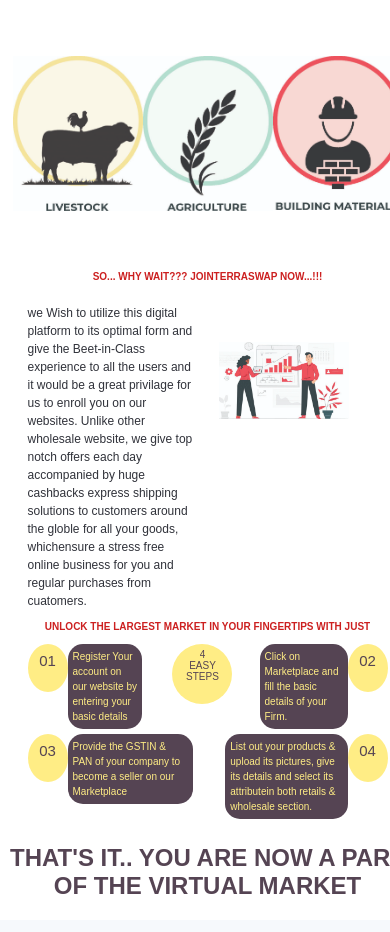
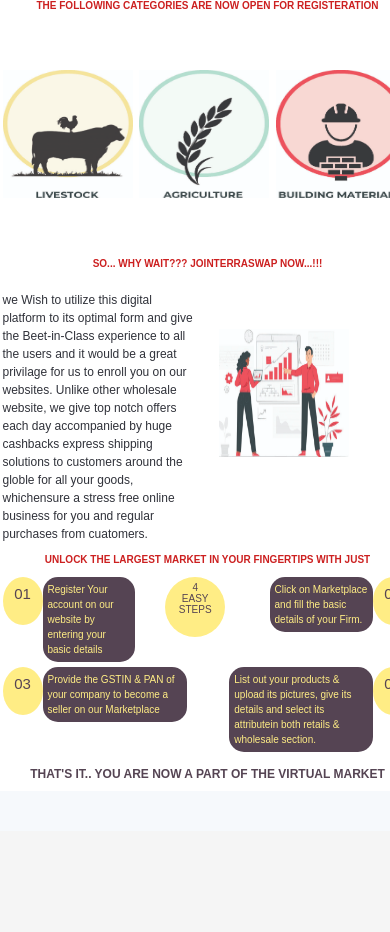
Before and after one commit to terraswapemail/terraswapemail.github.io, a plain HTML site: page index.html in a window 390 px wide. Shown: the part 733-1665 px from the top of the page. After the commit the page ends 1564 px from the top, so only its background shows below. Drawn offline with Linux system fonts and the light colour scheme.

Commit message:
Add files via upload

```diff
--- a/index.html
+++ b/index.html
@@ -10,18 +10,12 @@
     <meta name="viewport" content="width=device-width, initial-scale=1.0" />
     <style type="text/css">
     :root {
-        --quicksand: "Quicksand", sans-serif;
-        --raleway: "Raleway", sans-serif;
+
         --primary-color: #cc2020;
         --ambient-color: #f8694a;
         --accent-color: #30323a;
         --cool-color: #156064;
-        font-size: 16px;
-        --p-1: 10px;
-        --p-2: 20px;
-        --p-3: 30px;
-        --p-5: 50px;
-        --p-10: 100px;
+
     }
 
     body {
@@ -141,7 +135,8 @@
     h5 {
         font-size: 8px;
     }
-.step_first{
+
+    .step_first {
         background-color: #554453;
         border-radius: 15px;
         width: 190px;
@@ -151,10 +146,10 @@
         margin: .5rem;
     }
 
-.center_circle{
-	width:100px;
-	height:100px;
-	background-color:#ffed85;
+    .center_circle {
+        width: 100px;
+        height: 100px;
+        background-color: #ffed85;
         color: #554453;
         border-radius: 50%;
         text-align: center;
@@ -162,7 +157,8 @@
         padding: 10px;
         margin-left: 40px;
     }
-.step_third{
+
+    .step_third {
         background-color: #333;
         border-radius: 15px;
         width: 190px;
@@ -204,23 +200,26 @@
         }
 
         .w-320 {
-            width: 360px !important;
+            width: 410px !important;
         }
 
         .w-110 {
-            width: 150px !important;
+            width: 170px !important;
         }
 
         .w-120 {
             width: 190px !important;
         }
+
         .w-130 {
             width: 200px !important;
         }
+
         .img_two {
             margin-top: 3rem !important;
             margin-bottom: 3rem !important;
             width: 130px !important;
+            height: 8rem !important;
         }
 
         ul li {
@@ -229,7 +228,7 @@
             text-transform: capitalize;
         }
 
-.step_first{
+        .step_first {
             background-color: #554453;
             border-radius: 15px;
             width: 200px;
@@ -238,9 +237,9 @@
             margin: .5rem;
         }
 
-.center_circle{
-	width:50px;
-	height:50px;
+        .center_circle {
+            width: 50px;
+            height: 50px;
             text-align: center;
             display: inline-block;
             padding: 5px;
@@ -270,7 +269,6 @@
                     </td>
                 </tr>
                 <!-- top two col start here -->
-
                 <tr>
                     <td align="left" valign="top" style="padding-top:5px;">
                         <table cellspacing="0" cellpadding="0" width="580" class="w-320" align="center">
@@ -282,7 +280,6 @@
                                                 <td align="left" valign="top">
                                                     <a href=""><img class="img_two" src="images/join now img 1.jpg" style="display:block;" width="260" alt=""></a>
                                                 </td>
-
                                             </tr>
                                         </tbody>
                                     </table>
@@ -306,8 +303,6 @@
                         </table>
                     </td>
                 </tr>
-
-
                 <tr>
                     <td>
                         <table width="100%" style="border-spacing:0;">
@@ -374,7 +369,6 @@
                     </td>
                 </tr>
                 <!--   three columns benifits end here -->
-
                 <!-- LEVELE UP BUSINESS three columns start here -->
                 <tr>
                     <td>
@@ -398,7 +392,6 @@
                                                 <td align="left" valign="top" style="font-size: 12px; line-height: 18px;">
                                                     Our Aim is to create & promote standard & local merchants, innovative products and farmers by helping them to sell their products online to the customers allover the indian markets and abroad throgh our offical wesite.
                                                     <a href="http://www.terraswap.com">www.Terraswap.com</a>
-
                                                 </td>
                                             </tr>
                                         </tbody>
@@ -410,7 +403,6 @@
                                             <tr>
                                                 <td align="left" valign="top">
                                                     <a href=""><img class="img_two" src="images/join now img 2.jpg" style="display:block;" width="200" alt=""></a>
-
                                                 </td>
                                             </tr>
                                         </tbody>
@@ -431,9 +423,7 @@
                         </table>
                     </td>
                 </tr>
-
                 <!-- LEVELE UP BUSINESS three columns end here -->
-
                 <!-- following three columns start here -->
                 <tr>
                     <td>
@@ -456,7 +446,6 @@
                                             <tr>
                                                 <td align="left" valign="top" style="font-size: 12px; line-height: 18px;">
                                                     <a href=""><img class="img_two" src="images/join now Livestock.jpg" style="display:block;" width="190" alt=""></a>
-
                                                 </td>
                                             </tr>
                                         </tbody>
@@ -468,7 +457,6 @@
                                             <tr>
                                                 <td align="left" valign="top">
                                                     <a href=""><img class="img_two" src="images/join now Agriculture.jpg" style="display:block;" width="190" alt=""></a>
-
                                                 </td>
                                             </tr>
                                         </tbody>
@@ -489,10 +477,7 @@
                         </table>
                     </td>
                 </tr>
-
-
                 <!-- following three columns END here -->
-
                 <!--  two col start here -->
                 <tr>
                     <td>
@@ -515,7 +500,7 @@
                                             <tr>
                                                 <td align="left" valign="top" style="font-size: 12px; line-height: 18px;
            								color:#30323a; padding-top: 10px; ">
-                                              we Wish to utilize this digital platform to its optimal form and give the Beet-in-Class experience to all the users and it would be a great privilage for us to enroll you on our websites. Unlike other wholesale website, we give top notch offers each day accompanied by huge cashbacks express shipping solutions to customers around the globle for all your goods, whichensure a stress free online business for you and regular purchases from cuatomers.  </td>
+                                                    we Wish to utilize this digital platform to its optimal form and give the Beet-in-Class experience to all the users and it would be a great privilage for us to enroll you on our websites. Unlike other wholesale website, we give top notch offers each day accompanied by huge cashbacks express shipping solutions to customers around the globle for all your goods, whichensure a stress free online business for you and regular purchases from cuatomers. </td>
                                             </tr>
                                         </tbody>
                                     </table>
@@ -560,10 +545,8 @@
                                                 <td align="left" valign="top" style="font-size: 15px; color:#554453; border-radius: 50%; background-color: #ffed85; width: 40px; height: 40px; display: inline-block; text-align: center; padding-top: 8px; ">01</td>
                                                 <td align="left" class="step_first" valign="top" style="font-size: 10px; line-height: 15px;">
                                                     Register Your account on our website by entering your basic details
-
                                                 </td>
                                             </tr>
-
                                         </tbody>
                                     </table>
                                 </td>
@@ -574,8 +557,6 @@
                                                 <td align="left" valign="top" class="center_circle" style="padding-top: 5px;
                                             font-size: 20px;">
                                                     4 <br> EASY<br> STEPS
-
-
                                                 </td>
                                             </tr>
                                         </tbody>
@@ -585,14 +566,11 @@
                                     <table cellpadding="0" cellspacing="0">
                                         <tbody>
                                             <tr>
-
                                                 <td align="left" class="step_first" valign="top" style="font-size: 10px; line-height: 15px;">
                                                     Click on Marketplace and fill the basic details of your Firm.
-
                                                 </td>
                                                 <td align="left" valign="top" style="font-size: 15px; color:#554453; border-radius: 50%; background-color: #ffed85; width: 40px; height: 40px; display: inline-block; text-align: center; padding-top: 8px; ">02</td>
                                             </tr>
-
                                         </tbody>
                                     </table>
                                 </td>
@@ -600,10 +578,7 @@
                         </table>
                     </td>
                 </tr>
-
-
                 <!--  unlock three col end here -->
-
                 <tr>
                     <td align="left" valign="top" style="padding-top:5px;">
                         <table cellspacing="0" cellpadding="0" width="580" class="w-320" align="center">
@@ -615,7 +590,6 @@
                                                 <td align="left" valign="top" style="font-size: 15px; color:#554453; border-radius: 50%; background-color: #ffed85; width: 40px; height: 40px; display: inline-block; text-align: center; padding-top: 8px; ">03</td>
                                                 <td align="left" class="step_first" valign="top" style="font-size: 10px; line-height: 15px;">
                                                     Provide the GSTIN & PAN of your company to become a seller on our Marketplace
-
                                                 </td>
                                             </tr>
                                         </tbody>
@@ -626,10 +600,8 @@
                                     <table cellpadding="0" cellspacing="0">
                                         <tbody>
                                             <tr>
-
                                                 <td align="left" class="step_first" valign="top" style="font-size: 10px; line-height: 15px;">
                                                     List out your products & upload its pictures, give its details and select its attributein both retails & wholesale section.
-
                                                 </td>
                                                 <td align="left" valign="top" style="font-size: 15px; color:#554453; border-radius: 50%; background-color: #ffed85; width: 40px; height: 40px; display: inline-block; text-align: center; padding-top: 8px; ">04</td>
                                             </tr>
@@ -646,7 +618,7 @@
                         <table width="100%" style="border-spacing:0;">
                             <tr>
                                 <td style=" text-align:center;">
-                            <h2 style="padding-top: 5px; text-align: center; color:#554453; ">THAT'S IT.. YOU ARE NOW A PART OF THE VIRTUAL MARKET </h2>
+                                    <h2 style="padding-top: 5px; text-align: center; color:#554453; font-size: 12px;">THAT'S IT.. YOU ARE NOW A PART OF THE VIRTUAL MARKET </h2>
                                 </td>
                             </tr>
                         </table>
@@ -656,7 +628,6 @@
             </table>
         </div>
     </center>
-
 </body>
 
 </html>
```
Lines whose indentation alone changed are shown as unchanged.
